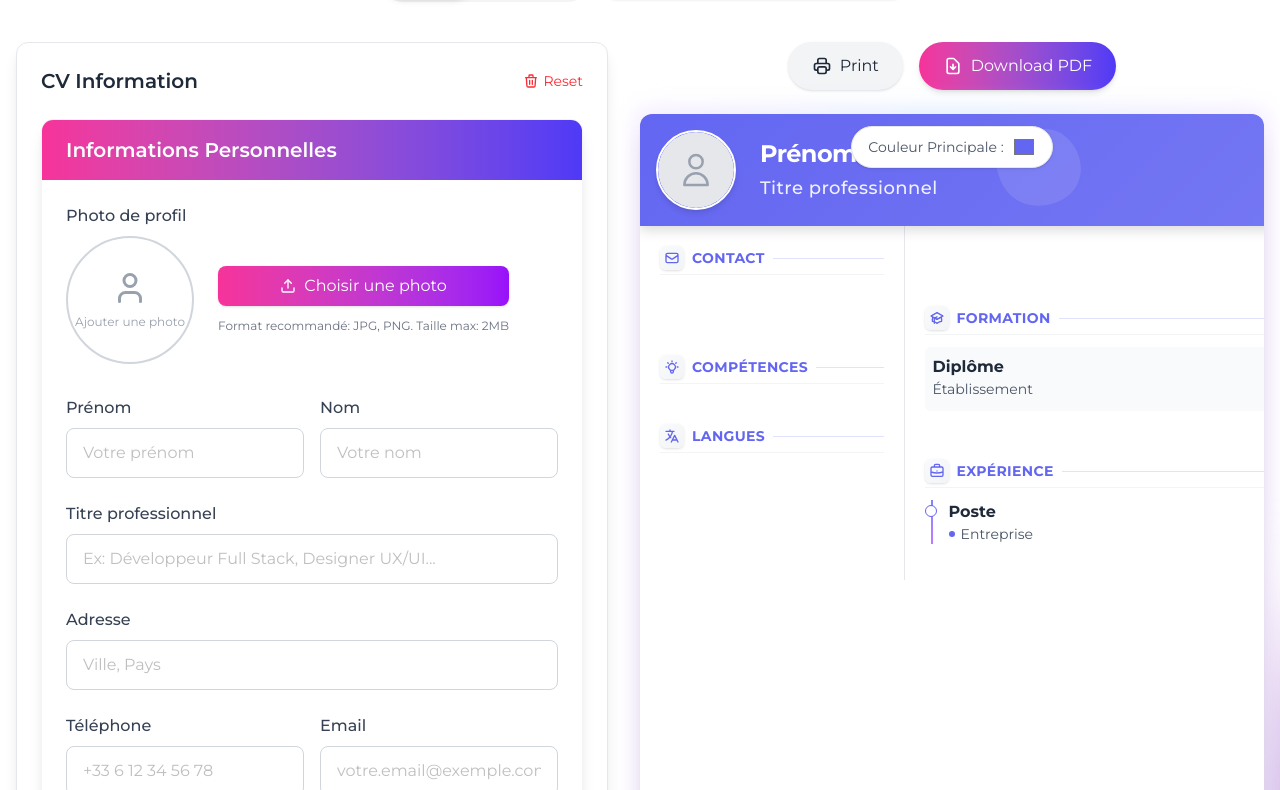
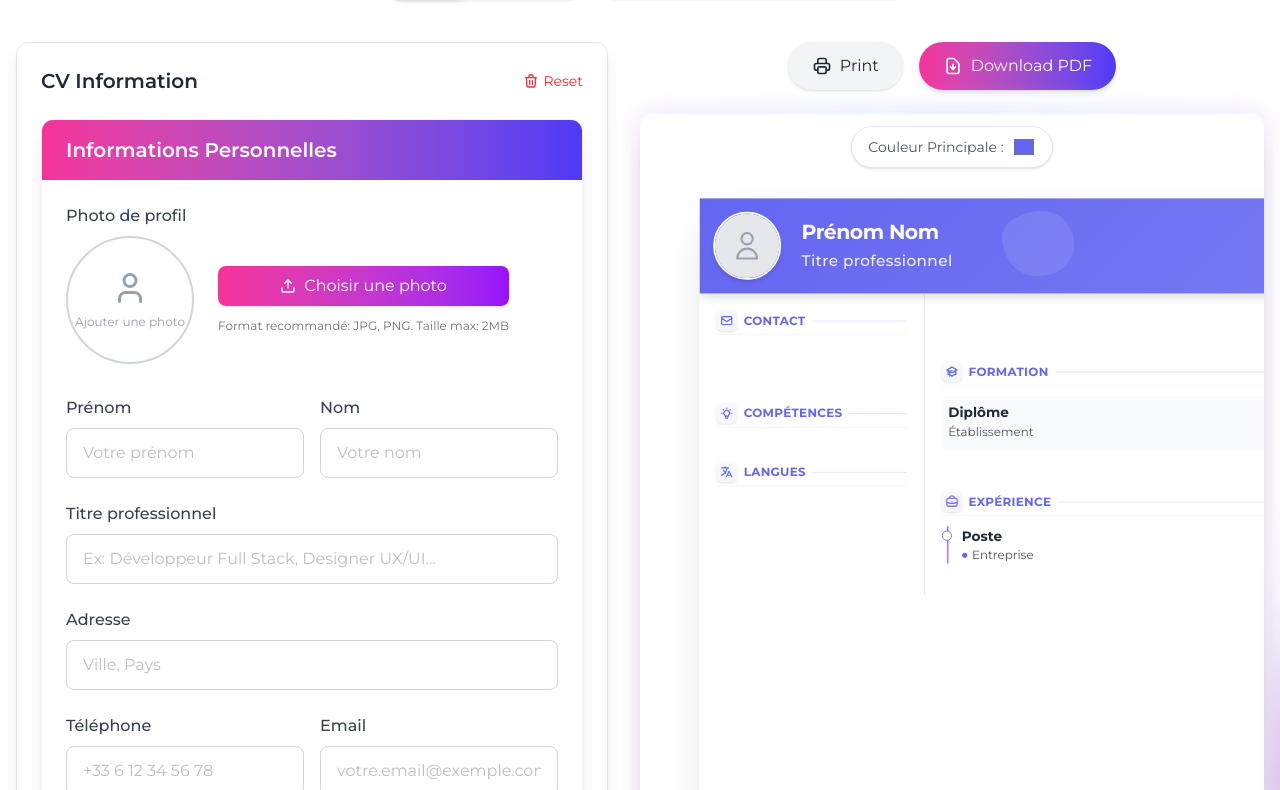
Before and after one commit to theTigerFox/nancy-cv, a React (Vite) app: page /create in a window 1280 px wide. Shown: the part 430-1220 px from the top of the page. Built offline with nearby package versions, Linux system fonts and the light colour scheme; no server answers.

Commit message:
correct preview

```diff
--- a/src/components/AiModal/AiModal.tsx
+++ b/src/components/AiModal/AiModal.tsx
@@ -62,6 +62,7 @@ const AiModal: React.FC<AiModalProps> = ({ isOpen, onClose, onAiGenerated }) =>
 
             // Fermer le modal après succès
             onClose();
+            alert("Votre CV a été généré avec succès !");
         } catch (err) {
             setError(err instanceof Error ? err.message : "Une erreur est survenue lors de la génération du CV");
         } finally {
--- a/src/components/CvPreview/Template 2/CvPreviewTemplate2.tsx
+++ b/src/components/CvPreview/Template 2/CvPreviewTemplate2.tsx
@@ -32,7 +32,7 @@ const CvPreviewTemplate2 = forwardRef<HTMLDivElement, CvPreviewProps>(
         );
 
         return (
-            <div className="w-full flex flex-col items-center">
+            <div className="w-full flex flex-col items-center" id={"cvPreview"}>
                 {/* Color picker centered above the CV - visible only in edit mode */}
                 <div className="w-full fixed z-1000 text-center mb-0 print:hidden">
                     <div className="inline-flex mt-3 items-center gap-2 bg-white px-4 py-2 rounded-full shadow-sm border border-gray-200">
--- a/src/components/CvPreview/Template 3/CvPreviewTemplate3.tsx
+++ b/src/components/CvPreview/Template 3/CvPreviewTemplate3.tsx
@@ -32,7 +32,7 @@ const CvPreviewTemplate2 = forwardRef<HTMLDivElement, CvPreviewProps>(
         );
 
         return (
-            <div className="w-full flex flex-col items-center">
+            <div className="w-full flex flex-col items-center" id={"cvPreview"}>
                 {/* Color picker centered above the CV - visible only in edit mode */}
                 <div className="w-full fixed z-1000 text-center mb-0 print:hidden">
                     <div className="inline-flex mt-3 items-center gap-2 bg-white px-4 py-2 rounded-full shadow-sm border border-gray-200">
--- a/src/components/CvPreview/Template 4/CvPreviewTemplate4.tsx
+++ b/src/components/CvPreview/Template 4/CvPreviewTemplate4.tsx
@@ -37,7 +37,7 @@ const CvPreviewTemplate4 = forwardRef<HTMLDivElement, CvPreviewProps>(
         };
 
         return (
-            <div className="w-full flex flex-col items-center">
+            <div className="w-full flex flex-col items-center" id={"cvPreview"}>
                 {/* Color picker centered above the CV - visible only in edit mode */}
                 <div className="w-full fixed z-1000 text-center mb-4 print:hidden">
                     <div className="inline-flex mt-3 items-center gap-2 bg-white px-4 py-2 rounded-full shadow-sm border border-gray-200">
--- a/src/index.css
+++ b/src/index.css
@@ -173,3 +173,7 @@ input{
 .language-level.filled {
   background-color: var(--accent-color);
 }
+
+#cvPreview{
+  transform: scale(0.85);
+}
--- a/src/pages/HomePage.tsx
+++ b/src/pages/HomePage.tsx
@@ -533,12 +533,12 @@ function HomePage() {
                         </div>
 
                         {/* CV Preview with shadow effect */}
-                        <div className="w-full relative">
+                        <div className="w-full  relative" id={'CVpreview'}>
                             {/* Subtle shadow effect behind the CV */}
                             <div className="absolute -inset-1 bg-gradient-to-r from-purple-100 via-blue-100 to-purple-100 blur-md rounded-xl"></div>
 
                             {/* The actual CV preview */}
-                            <div className="relative bg-white shadow-xl rounded-xl overflow-hidden transform hover:scale-[1.01] transition-transform duration-300">
+                            <div className="relative bg-white  shadow-xl items-center rounded-xl overflow-hidden transform hover:scale-[1.01] transition-transform duration-300">
                                 <CurrentTemplateComponent
                                     ref={previewRef}
                                     cvData={cvData}
```
